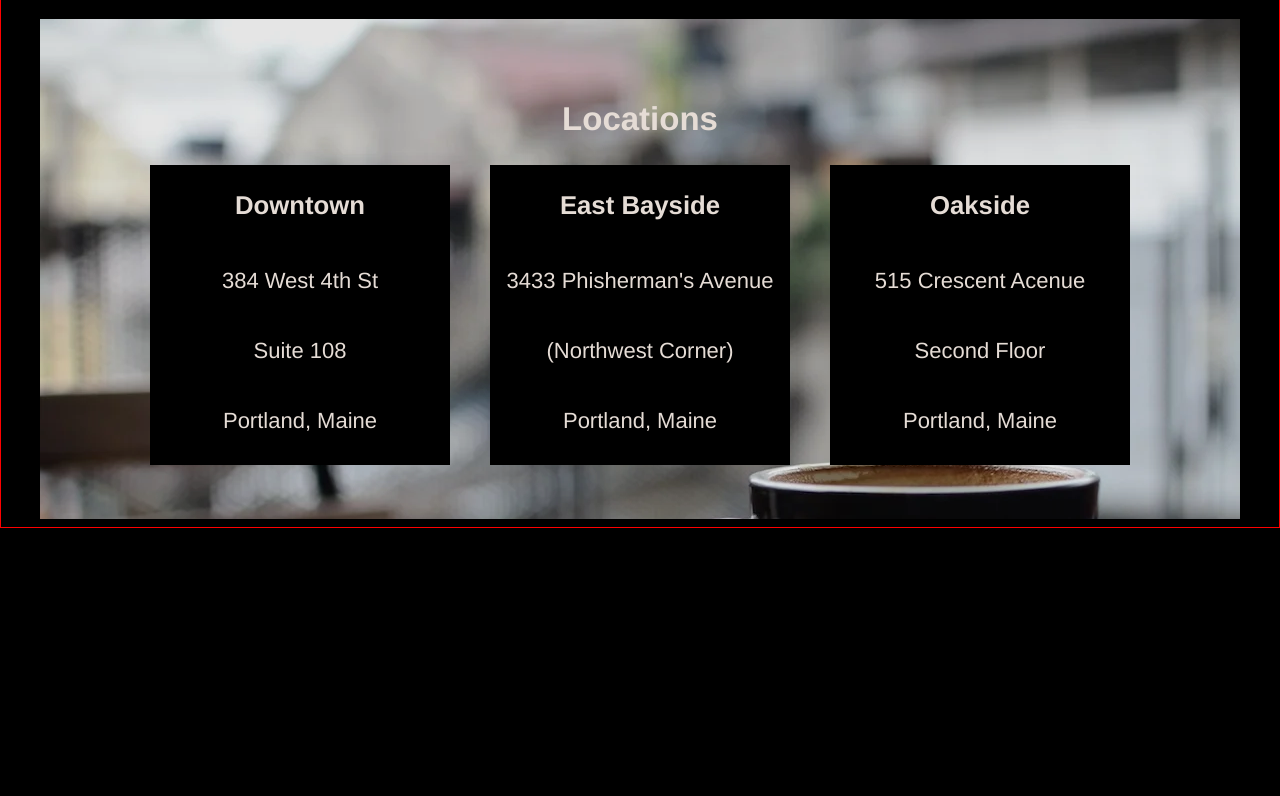
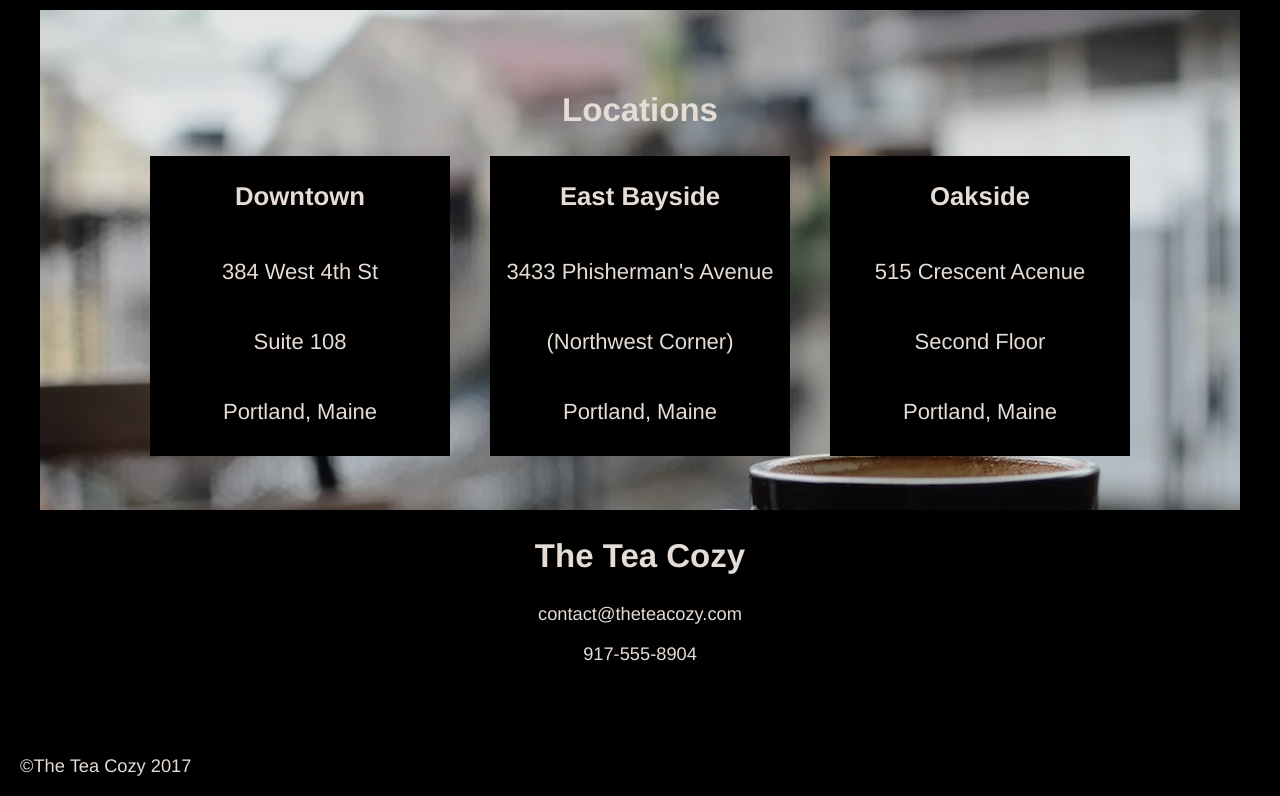
Before and after one commit to kwalker3000/Tea-Cozy, a plain HTML site: page index.html in a window 1280 px wide. Shown: the part 1383-2179 px from the top of the page. Before the commit the page ends 1911 px from the top, so only its background shows below. Drawn offline with Linux system fonts and the light colour scheme.

Commit message:
Style footer
- desktop layout complete but issues when sizing for mobile.
  (Particularly around nav and locations)

```diff
--- a/Resources/Design/style.css
+++ b/Resources/Design/style.css
@@ -3,7 +3,6 @@ html {
     font-size: 62.5%;
     margin: 0;
     padding: 0;
-    border: 1px solid red;
 
 }
 
@@ -13,6 +12,9 @@ body {
     font-size: 2.2rem;
     color: seashell;
     opacity: 0.9;
+    margin: 0;
+    margin-left: 10px;
+    margin-right: 10px;
 }
 header {
     background-color: orange;
@@ -22,7 +24,7 @@ header {
 nav {
     background-color: blue;
     border-bottom: 1px solid seashell;
-    height: 69px;
+    height: 68px;
     position: fixed;
     top: 0;
     left: 0;
@@ -66,7 +68,6 @@ li {
 
 h1 {
     font-size: 3.3rem; /*  h2  */
-    border: 1px solid red;
     padding-top: 4px;
     margin-bottom: -.75px;
 }
@@ -96,7 +97,7 @@ img {
     align-items: center;
     justify-content: center;
     margin-right: auto;
-    margin-left: -30px;
+    margin-left: -31px;
     margin-top: -12px;
 }
 
@@ -141,3 +142,21 @@ img {
     margin-left: 40px;
     margin-right: 40px
 }
+
+footer {
+    text-align: center;
+}
+
+.footer-div {
+    height: 200px;
+}
+
+footer p {
+    font-size: 1.826rem
+}
+
+.copyright {
+    font-size: 1.826rem;
+    text-align: left;
+    margin-left: 10px;
+}
--- a/index.html
+++ b/index.html
@@ -84,6 +84,13 @@
             </div>
         </section>
     </main>
-    <footer></footer>
+    <footer>
+        <div class="footer-div">
+            <h2>The Tea Cozy</h2>
+            <p>contact@theteacozy.com</p>
+            <p>917-555-8904</p>
+        </div>
+        <p class='copyright'>&copy;The Tea Cozy 2017</p>
+    </footer>
 </body>
 </html>
```
